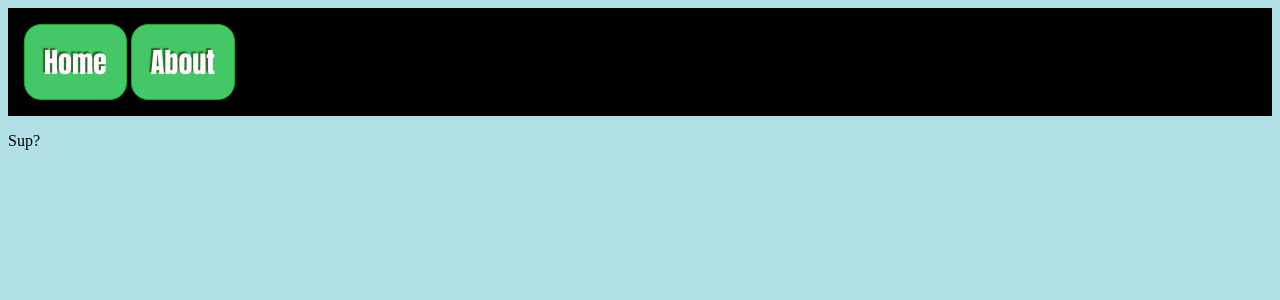
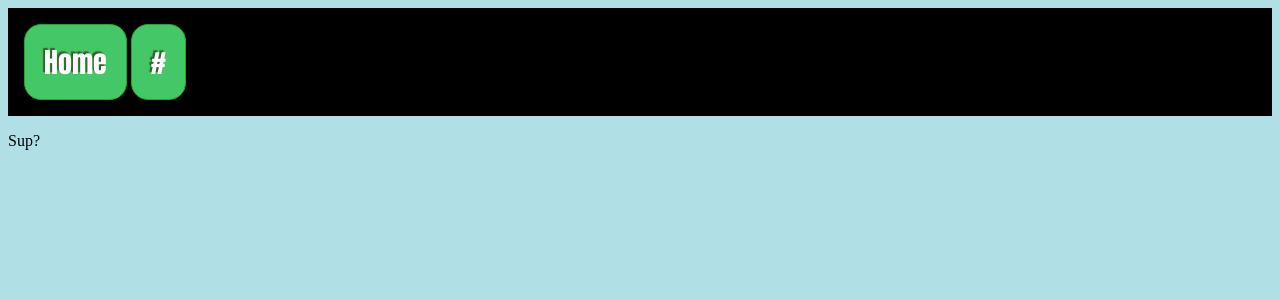
Before and after one commit to DiscordJavaDev/terradice.github.io, a Jekyll site: the page about.html, which Jekyll copies as it is, in a window 1280 px wide. Shown: the top 300 px of the page. Built offline with Jekyll 4.4.1, drawn with Linux system fonts in a browser that asks for light colours.

Commit message:
Update about.html

```diff
--- a/about.html
+++ b/about.html
@@ -15,7 +15,7 @@ header, footer {
 <body style="background-color:powderblue;">
 <header>
 	<a href="index" class="myButton">Home</a>
-	<a href="about" class="myButton">About</a>
+	<a href="about" class="myButton">#</a>
 </header>
 <p>Sup?</p>
 
```
